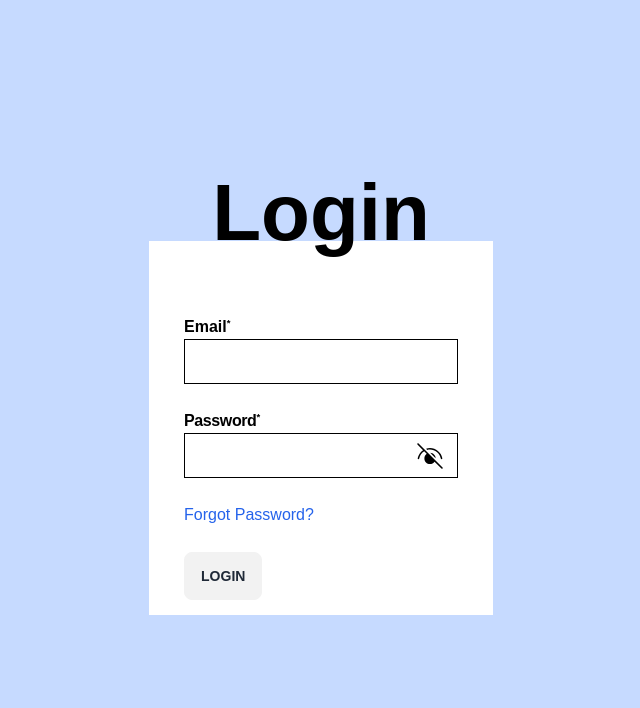
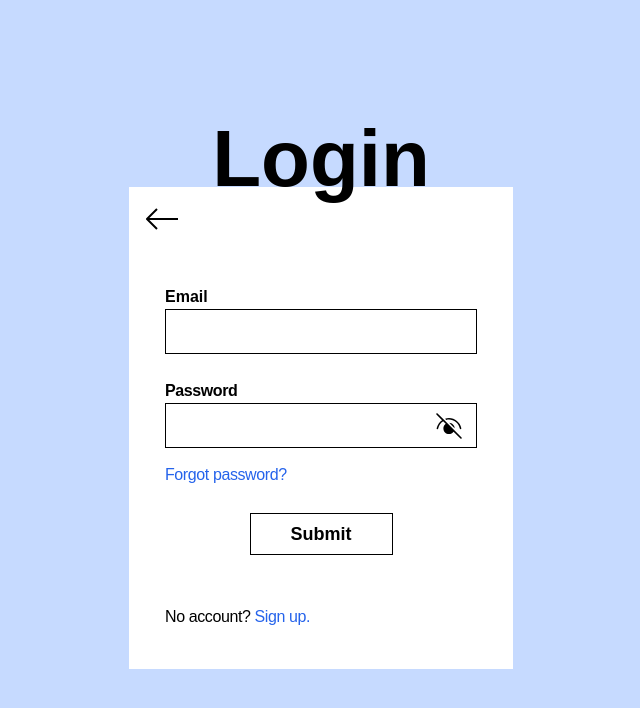
Before and after one commit to Tessellate-CMI/tessellate-frontend, a SvelteKit app: page /login in a window 1280 px wide. Shown: the top 708 px of the page, without its empty margins (319-959 px from the left). Built offline with nearby package versions, Linux system fonts and the light colour scheme; a web font is replaced by a local one.

Commit message:
feat(login page): matched login page to current design

```diff
--- a/src/routes/(app)/Navbar.svelte
+++ b/src/routes/(app)/Navbar.svelte
@@ -13,16 +13,16 @@
 
     {#if innerWidth > 640}
         <div class="flex">
-            <button class="link px-3 text-xl font-bold normal-case overline"
+            <button class="link px-4 text-lg font-bold normal-case overline"
                 ><a href="/stems/">STEMS</a></button
             >
-            <button class="link px-3 text-xl font-bold normal-case overline"
+            <button class="link px-4 text-lg font-bold normal-case overline"
                 ><a href="/events">Events</a></button
             >
-            <button class="link px-3 text-xl font-bold normal-case overline"
+            <button class="link px-4 text-lg font-bold normal-case overline"
                 ><a href="/sponsors">Sponsors</a></button
             >
-            <button class="link px-3 text-xl font-bold normal-case overline"
+            <button class="link px-4 text-lg font-bold normal-case overline"
                 ><a href="/about-us">About Us</a></button
             >
         </div>
--- a/src/routes/(profile)/login/+page.svelte
+++ b/src/routes/(profile)/login/+page.svelte
@@ -7,34 +7,32 @@
 </script>
 
 <div class="flex h-screen bg-main-blue">
-    <div class="m-auto grid flex-col justify-items-center">
+    <div class="m-auto flex flex-col place-items-center sm:w-96">
         <h1 class="z-10 font-black text-black">Login</h1>
 
-        <form class="bg-white" method="post" action="?/login">
-            <div class="h-16"></div>
+        <form class="mx-4 bg-white sm:mx-0 sm:w-full" method="post" action="?/login">
+            <div class="mb-8 pt-2">
+                <button class="btn btn-ghost rounded-none"
+                    ><svg class="h-8" xmlns="http://www.w3.org/2000/svg" viewBox="0 0 32 32"
+                        ><path
+                            d="M32 15H3.41l8.29-8.29-1.41-1.42-10 10a1 1 0 0 0 0 1.41l10 10 1.41-1.41L3.41 17H32z"
+                        /></svg
+                    ></button
+                >
+            </div>
             <div class="form-row">
-                <label for="email" class="font-bold text-black"
-                    >Email<sup><small>*</small></sup></label
-                >
-                <input
-                    id="email"
-                    type="email"
-                    name="email"
-                    class="css-input w-full max-w-xs"
-                    required
-                />
+                <label for="email" class="font-bold text-black">Email</label>
+                <input id="email" type="email" name="email" class="css-input w-full" required />
             </div>
 
             <div class="form-row">
-                <label for="password" class="font-bold tracking-tight text-black"
-                    >Password<sup><small>*</small></sup></label
-                >
+                <label for="password" class="font-bold tracking-tight text-black">Password</label>
                 <div class="relative">
                     <input
                         id="institute"
                         {type}
                         name="institute"
-                        class="css-input w-full max-w-xs"
+                        class="css-input w-full"
                         required
                     />
                     <div
@@ -79,10 +77,22 @@
                 </div>
             </div>
 
-            <div class="form-row text-blue-600">Forgot Password?</div>
+            <div class="ml-9">
+                <a href="." class="tracking-tight text-blue-600">Forgot password?</a>
+            </div>
 
-            <div class="form-row">
-                <input type="submit" value="Login" class="btn" />
+            <div class="form-row flex">
+                <button
+                    style="text-transform: none"
+                    type="submit"
+                    class="btn btn-outline m-auto my-4 h-auto min-h-0 rounded-none px-10 py-1.5 text-lg text-black"
+                    >Submit</button
+                >
+            </div>
+
+            <div class="mb-10 ml-9 mt-6 tracking-tight">
+                <span class="font-medium text-black">No account?</span>
+                <a href="." class=" text-blue-600">Sign up.</a>
             </div>
         </form>
     </div>
@@ -95,22 +105,6 @@
         margin: 0;
     }
 
-    /* Firefox */
-    /* input[type='number'] {
-        -moz-appearance: textfield;
-    } */
-
-    /* .registrationForm {
-        position: absolute;
-        left: 50%;
-        top: 50%;
-        transform: translate(-50%, -50%);
-        display: flex;
-        flex-direction: column;
-        align-items: center;
-        justify-content: center;
-    } */
-
     h1 {
         font-size: 5rem;
         margin: -2rem;
@@ -118,26 +112,25 @@
 
     .form-row {
         margin-bottom: 5px;
-        margin-left: 25px;
-        margin-right: 25px;
+        margin-left: 26px;
+        margin-right: 26px;
+
         padding: 10px;
     }
+
     .fill-current {
         fill: #000000;
     }
 
     .css-input {
         padding: 7px;
+        max-width: 40rem;
         height: 45px;
         font-size: 16px;
         border-width: 1.5px;
         border-color: #000000;
         background-color: #ffffff;
         color: #000000;
-        border-style: solid;
-        border-radius: 0px;
-        box-shadow: 0px 0px 0px rgba(66, 66, 66, 0);
-        text-shadow: 0px 0px 0px rgba(255, 255, 255, 0);
     }
     .css-input:focus {
         outline: none;
```
